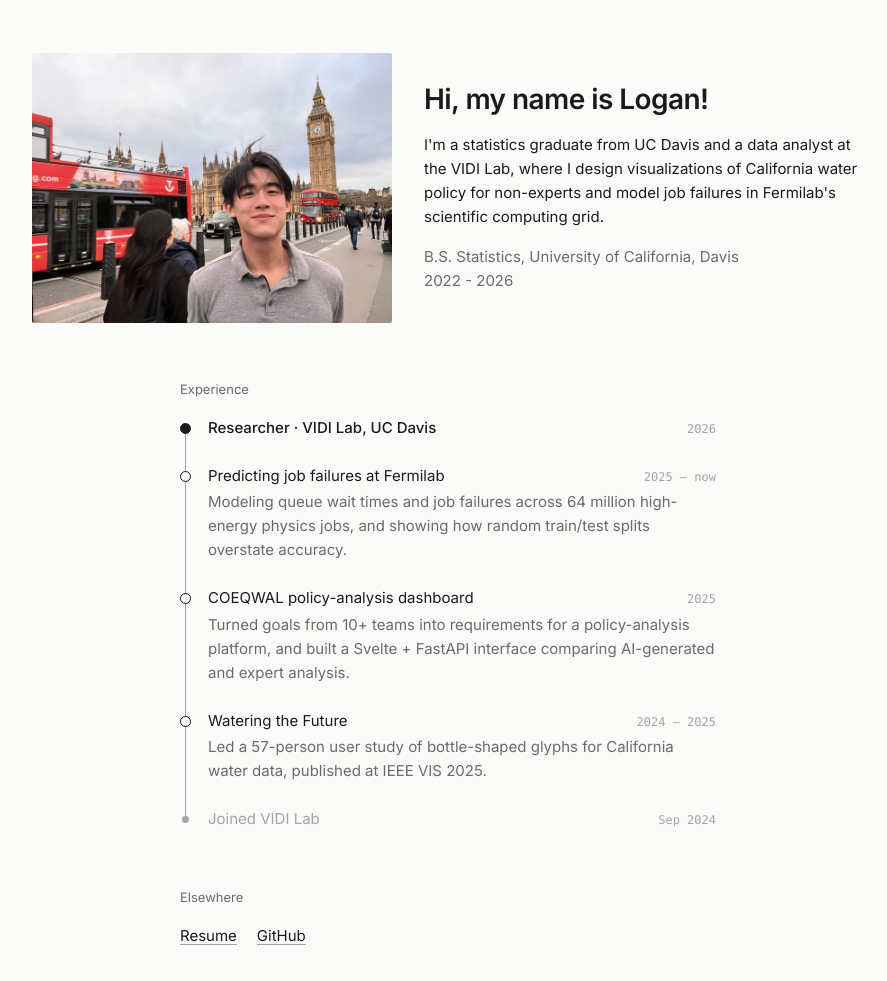
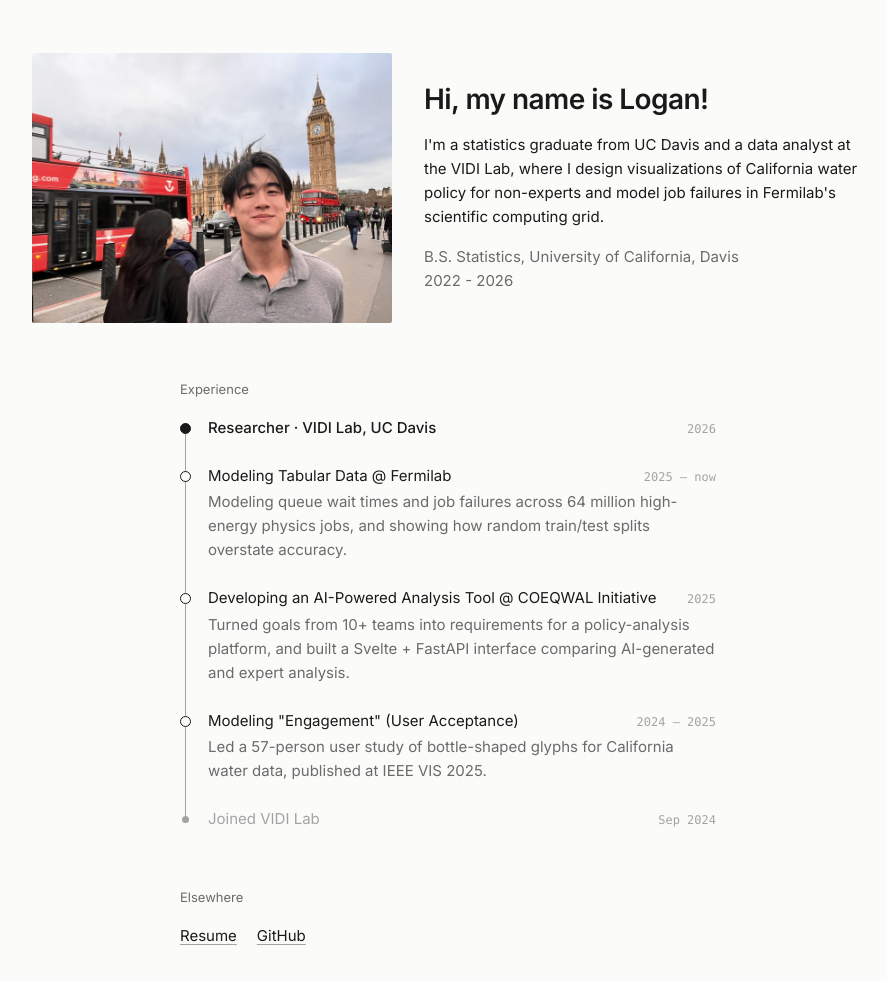
Before and after one commit to logtang/portfolio, a plain HTML site: page pages/landing.html in a window 1280 px wide. Shown: the part 115-1096 px from the top of the page, without its empty margins (192-1079 px from the left). Drawn offline with Linux system fonts and the light colour scheme.

Commit message:
added: new names on the experience timeline

```diff
--- a/pages/landing.html
+++ b/pages/landing.html
@@ -55,7 +55,7 @@
         </li>
         <li>
           <div class="tl-row">
-            <span class="tl-title">Predicting job failures at Fermilab</span>
+            <span class="tl-title">Modeling Tabular Data @ Fermilab</span>
             <span class="tl-date">2025 – now</span>
           </div>
           <p class="tl-caption">Modeling queue wait times and job failures across 64 million
@@ -63,7 +63,7 @@
         </li>
         <li>
           <div class="tl-row">
-            <span class="tl-title">COEQWAL policy-analysis dashboard</span>
+            <span class="tl-title">Developing an AI-Powered Analysis Tool @ COEQWAL Initiative</span>
             <span class="tl-date">2025</span>
           </div>
           <p class="tl-caption">Turned goals from 10+ teams into requirements for a policy-analysis
@@ -71,7 +71,7 @@
         </li>
         <li>
           <div class="tl-row">
-            <span class="tl-title">Watering the Future</span>
+            <span class="tl-title">Modeling "Engagement" (User Acceptance)</span>
             <span class="tl-date">2024 – 2025</span>
           </div>
           <p class="tl-caption">Led a 57-person user study of bottle-shaped glyphs for California water
```
